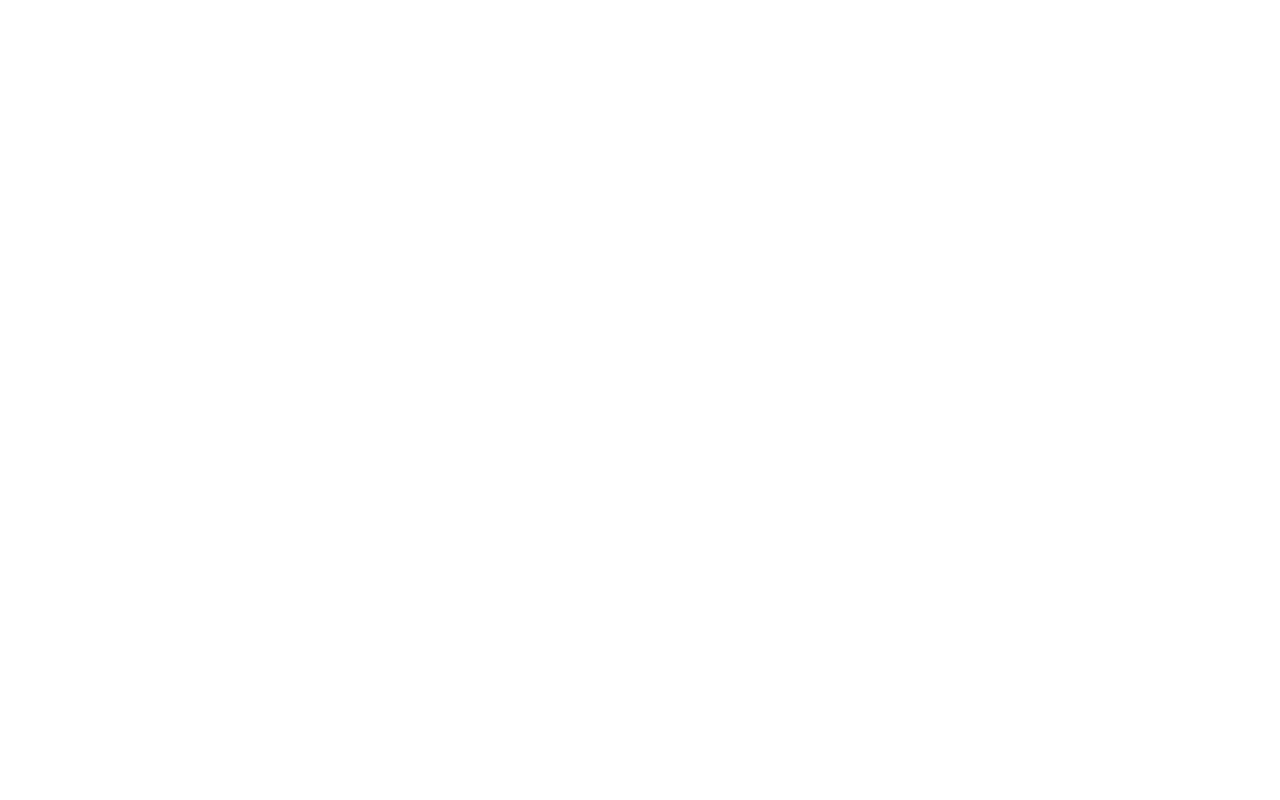
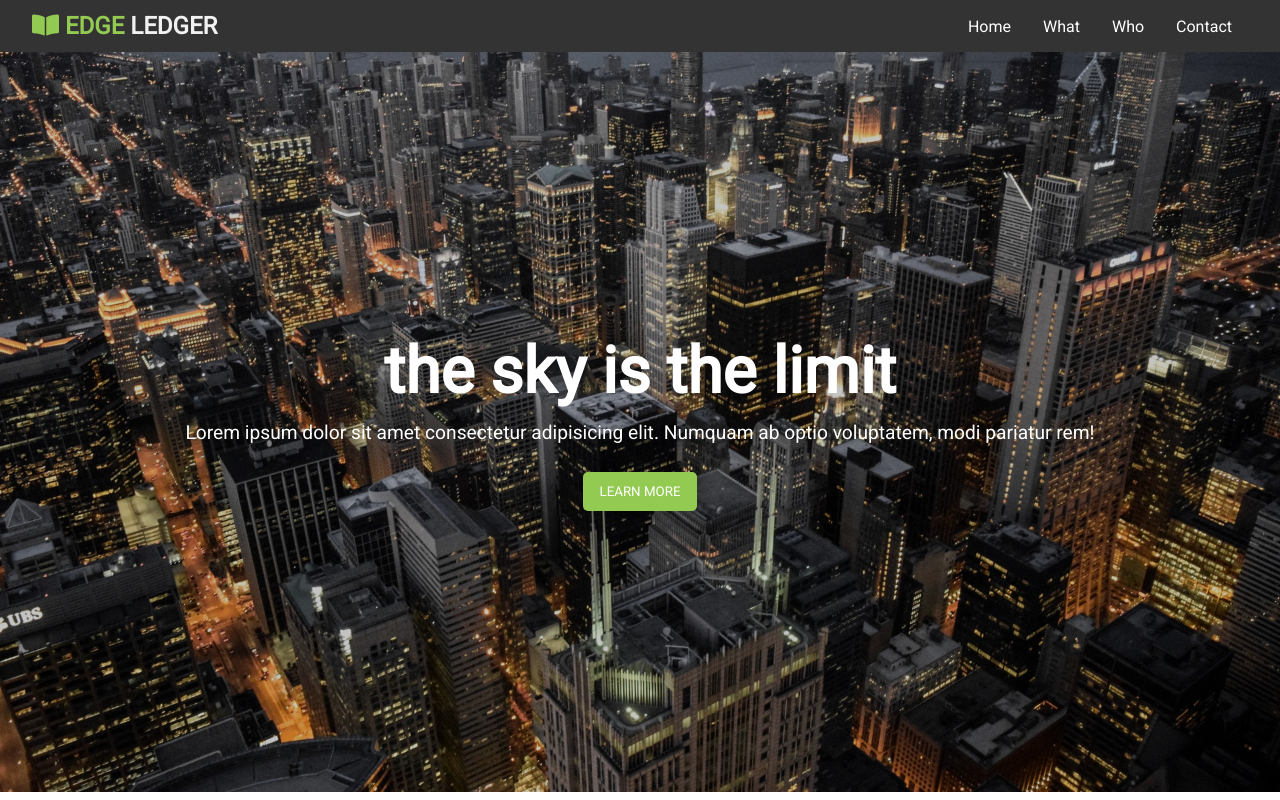
Before and after one commit to elghannay/intermediate-css-projects, a plain HTML site: page Edge ledger/index.html in a window 1280 px wide. Drawn offline with Linux system fonts and the light colour scheme.

Commit message:
added nav and showcase full width header

```diff
--- a/Edge ledger/index.html
+++ b/Edge ledger/index.html
@@ -1,18 +1,44 @@
 <!DOCTYPE html>
 <html lang="en">
+
 <head>
     <meta charset="UTF-8">
     <meta name="viewport" content="width=device-width, initial-scale=1.0">
     <meta http-equiv="X-UA-Compatible" content="ie=edge">
     <meta name="description" content="the edger ledger website is intented to promote to the company">
     <meta name="keywords" content="media, company, success, career">
-    <link rel="stylesheet" href="https://use.fontawesome.com/releases/v5.6.3/css/all.css" integrity="sha384-UHRtZLI+pbxtHCWp1t77Bi1L4ZtiqrqD80Kn4Z8NTSRyMA2Fd33n5dQ8lWUE00s/" crossorigin="anonymous">
+    <link rel="stylesheet" href="https://use.fontawesome.com/releases/v5.6.3/css/all.css"
+        integrity="sha384-UHRtZLI+pbxtHCWp1t77Bi1L4ZtiqrqD80Kn4Z8NTSRyMA2Fd33n5dQ8lWUE00s/" crossorigin="anonymous">
     <link rel="stylesheet" href="styles/main.css">
     <link rel="stylesheet" media="screen and (max-width:768px)" href="styles/mq-max-768px.css">
     <link rel="stylesheet" media="screen and (min-width:1100px)" href="styles/mq-min-1100px.css">
     <title>Edger Ledger</title>
 </head>
-<body>
 
+<body id="home">
+    <header>
+        <nav id="navigation">
+            <h1 class="logo">
+                <i class="fas fa-book-open primary-text"></i>
+                <span class="primary-text">EDGE</span> LEDGER
+            </h1>
+            <ul>
+                <li><a href="#home">home</a></li>
+                <li><a href="#what">what</a></li>
+                <li><a href="#who">who</a></li>
+                <li><a href="#contact">contact</a></li>
+            </ul>
+        </nav>
+    </header>
+    <main id="showcase">
+        <div class="showcase-content">
+            <h2 class="l-heading">the sky is the limit</h2>
+            <p class="lead">
+                Lorem ipsum dolor sit amet consectetur adipisicing elit. Numquam ab optio voluptatem, modi pariatur rem!
+            </p>
+            <button class="btn-primary">learn more</button>
+        </div>
+    </main>
 </body>
+
 </html>
--- a/Edge ledger/styles/main.css
+++ b/Edge ledger/styles/main.css
@@ -0,0 +1,104 @@
+@import url('https://fonts.googleapis.com/css?family=Roboto&display=swap');
+* {
+    box-sizing: border-box;
+    padding: 0;
+    margin: 0;
+    font-family: 'Roboto', sans-serif;
+}
+
+a {
+    text-decoration: none;
+}
+
+/* utility classes */
+
+.primary-text {
+    color: #93cb52;
+}
+
+.l-heading {
+    font-size: 4rem;
+    margin-bottom: 0.75rem;
+}
+
+.lead {
+    font-size: 1.2rem;
+    margin-bottom: .75rem;
+    padding: 0 1rem;
+}
+
+button {
+    margin-top: 1rem;
+    outline: 0;
+    color: rgb(255, 255, 255);
+    padding: .75rem 1rem;
+    border-radius: 5px;
+    border: 0;
+    cursor: pointer;
+    text-transform: uppercase;
+}
+
+.btn-primary {
+    background-color: #93cb52;
+}
+
+.btn-primary:hover {
+    background-color: #53900d;
+}
+
+/* navigation */
+
+#navigation {
+    display: flex;
+    justify-content: space-between;
+    padding: 0.75rem 2rem;
+    background-color: #333;
+    position: sticky;
+    top: 0;
+    z-index: 1;
+}
+
+#navigation h1 {
+    color: #f1f1f1;
+}
+
+#navigation ul {
+    display: flex;
+    align-items: center;
+    list-style-type: none;
+}
+
+#navigation ul li a {
+    padding: 0.75rem 1rem;
+    color: white;
+    text-transform: capitalize;
+}
+
+#navigation ul li a:hover {
+    background-color: #93cb52;
+    color: white;
+    border-radius: 5px;
+}
+
+/* showcase */
+
+#showcase {
+    height: 92.5vh;
+    background-image: url("../img/showcase.jpg");
+    background-repeat: no-repeat;
+    background-size: cover;
+    background-position: center center;
+}
+
+#showcase .showcase-content {
+    display: flex;
+    flex-direction: column;
+    justify-content: center;
+    align-items: center;
+    text-align: center;
+    height: 100%;
+    color: white;
+    /* overlay */
+    background-color: rgba(0, 0, 0, 0.233);
+
+}
```
